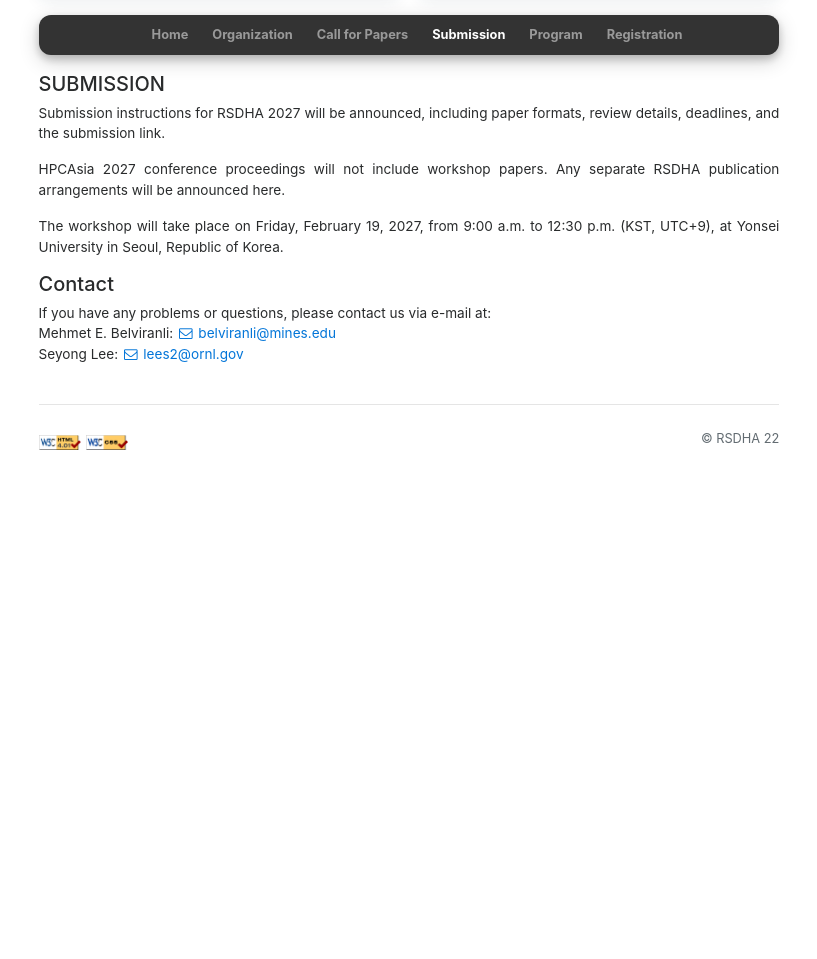
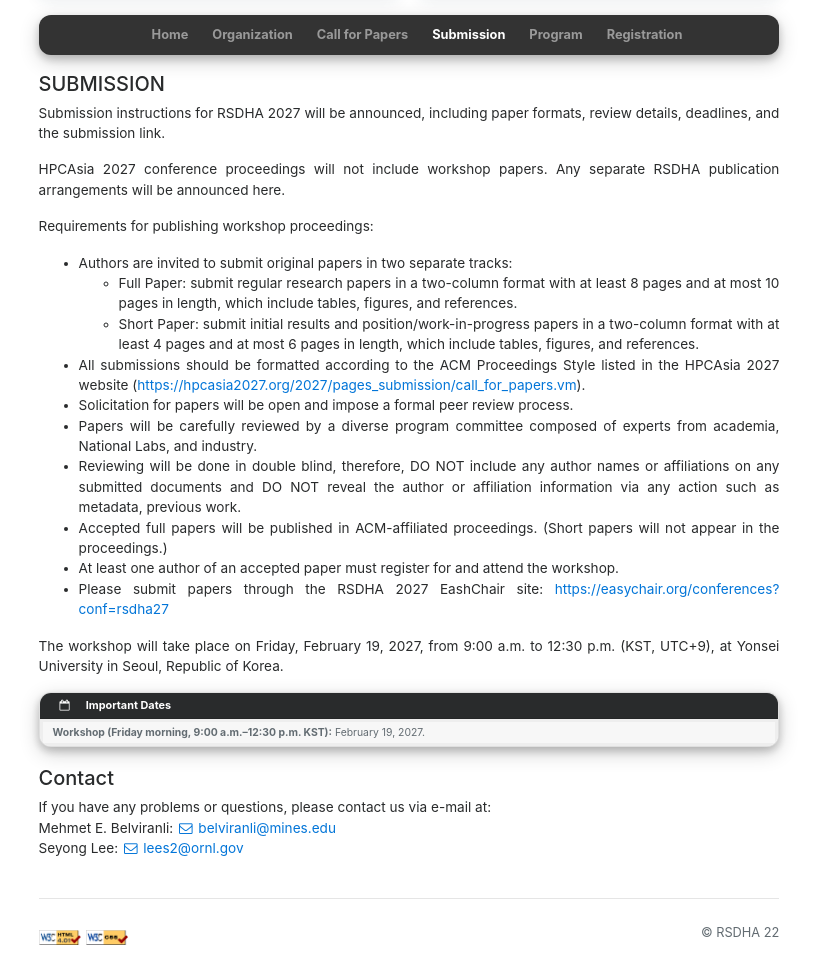
Before and after one commit to hpsslab/rsdha-27, a Jekyll site: the page built from submission.html, in a window 1280 px wide, cut to the strip 309-1268 px from the top of the page. Shown: the whole strip, without its empty margins (231-1048 px from the left). Built offline with Jekyll 4.4.1, drawn with Linux system fonts in a browser that asks for light colours; nearby versions of some CDN libraries; before the commit the page ends 900 px from its top, so only the background shows below that.

Commit message:
Update submission and program

```diff
--- a/program.html
+++ b/program.html
@@ -8,7 +8,7 @@
         <h5>RSDHA 2027 PROGRAM</h5>
         <p>Friday, February 19, 2027, 9:00 a.m.–12:30 p.m. (Korea Standard Time, UTC+9).</p>
         <p>Baekyang Nuri (The Commons), Yonsei University, Seoul, Republic of Korea.</p>
-        <p>The detailed program, invited speakers, and panelists will be announced.</p>
+        <p>The detailed program will be announced.</p>
         <p><a href="https://hpcasia2027.org/2027/pages_program/workshops.vm">Official HPCAsia 2027 workshops page</a></p>
         {% include contact-us.html %}
     </div>
--- a/submission.html
+++ b/submission.html
@@ -10,8 +10,29 @@
             review details, deadlines, and the submission link.</p>
         <p>HPCAsia 2027 conference proceedings will not include workshop papers.
             Any separate RSDHA publication arrangements will be announced here.</p>
+		<p>Requirements for publishing workshop proceedings:</p>
+        <ul>
+            <li>Authors are invited to submit original papers in two separate tracks:</li>
+        <ul>
+			<li>Full Paper: submit regular research papers in a two-column format
+with at least 8 pages and at most 10 pages in length, which include tables, figures, and references.</li>
+			<li>Short Paper: submit initial results and position/work-in-progress papers
+in a two-column format with at least 4 pages and at most 6 pages in length, which include tables, figures, and references.</li>
+		</ul>
+		<li> All submissions should be formatted according to the ACM Proceedings Style
+listed in the HPCAsia 2027 website (<a href=https://hpcasia2027.org/2027/pages_submission/call_for_papers.vm>https://hpcasia2027.org/2027/pages_submission/call_for_papers.vm</a>).</li>
+		<li>Solicitation for papers will be open and impose a formal peer review process.</li>
+		<li>Papers will be carefully reviewed by a diverse program committee composed of experts from academia, National Labs, and industry.</li>
+		<li>Reviewing will be done in double blind, therefore, DO NOT include any author names or affiliations on any submitted documents and DO NOT reveal the author or affiliation information via any action such as metadata, previous work. </li>             <li>Accepted full papers will be published in ACM-affiliated proceedings. (Short papers will not appear in the proceedings.)</li>
+		<li>At least one author of an accepted paper must register for and attend the workshop.</li>
+		<li>Please submit papers through the RSDHA 2027 EashChair site: <a href=https://easychair.org/conferences?conf=rsdha27>https://easychair.org/conferences?conf=rsdha27</a> </li>
+		</ul>
+
         <p>The workshop will take place on Friday, February 19, 2027, from 9:00 a.m. to 12:30 p.m. (KST, UTC+9),
             at Yonsei University in Seoul, Republic of Korea.</p>
+		<!--######### important dates ##########-->
+        {% include card-important-dates.html %}
+        <!--####################################-->
         {% include contact-us.html %}
     </div>
 </div>
```
